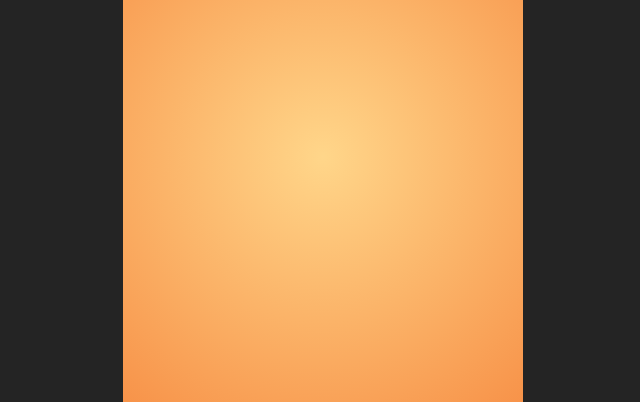
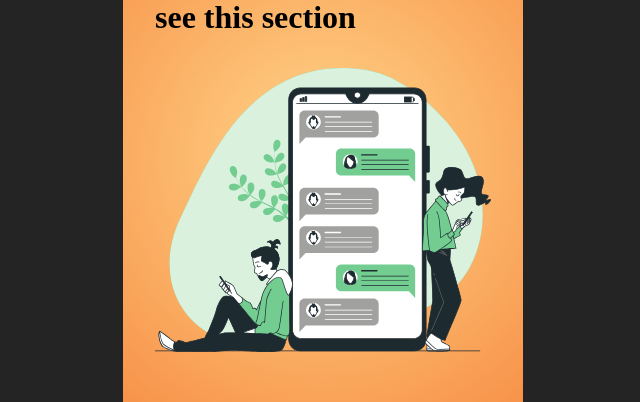
Before and after one commit to AngelDarco/chat-app, a React (Vite) app: page /home in a window 1280 px wide. Shown: the part 243-645 px from the top of the page, without its empty margins (317-957 px from the left). Built offline with nearby package versions, Linux system fonts and the light colour scheme; no server answers; the database is empty.

Commit message:
:wrench: firebase config to use services updated

```diff
--- a/src/components/messageNoLog/MessageNoLogged.tsx
+++ b/src/components/messageNoLog/MessageNoLogged.tsx
@@ -1,6 +1,21 @@
+import logo from "../../assets/nolog.svg";
 const MessageNoLogged = () => {
-	return (
-		<h1 className="loader"> you must be logged to see this section</h1>
-	);
+  return (
+    <div
+      style={{
+        display: "flex",
+        flexDirection: "column",
+        alignItems: "center",
+        justifyContent: "center",
+        gap: "2rem",
+        padding: "2rem",
+        width: "100%",
+        height: "100%",
+      }}
+    >
+      <h1> you must be logged to see this section</h1>
+      <img src={logo} alt="logo" style={{ width: "100%" }} />
+    </div>
+  );
 };
 export default MessageNoLogged;
--- a/src/firebase/firebase-config.ts
+++ b/src/firebase/firebase-config.ts
@@ -10,7 +10,8 @@ export const firebaseConfig = {
   projectId: import.meta.env.VITE_PROJECT_ID,
   storageBucket: import.meta.env.VITE_STORAGE_BUCKET,
   messagingSenderId: import.meta.env.VITE_MESSAGING_SENDER_ID,
-  appId: import.meta.env.VITE_APP_ID
+  appId: import.meta.env.VITE_APP_ID,
+  databaseURL: import.meta.env.VITE_DATABASE_URL,
 };
 
 // Initialize Firebase
--- a/src/hooks/useRealTimeDB.ts
+++ b/src/hooks/useRealTimeDB.ts
@@ -9,14 +9,14 @@ import {
   limitToLast,
   set,
 } from "firebase/database";
-import { intUpdateUserData, intContext, intAddFriend, intAddPersonalMessage, database } from "../types";
-import { firebaseConfig as fbConfig } from "../firebase/firebase-config";
-
-//  Firebase project configuration
-const firebaseConfig = {
-  ...fbConfig,
-  databaseURL: "https://darco-corporation-default-rtdb.firebaseio.com/",
-};
+import {
+  intUpdateUserData,
+  intContext,
+  intAddFriend,
+  intAddPersonalMessage,
+  database,
+} from "../types";
+import { firebaseConfig } from "../firebase/firebase-config";
 
 // Initialize Firebase
 const app = initializeApp(firebaseConfig);
@@ -87,18 +87,17 @@ const useRealTimeDB = () => {
   }
 
   // function to update the user messages in the firebase server
-  async function updateUserData(props: intUpdateUserData | intAddFriend){
+  async function updateUserData(props: intUpdateUserData | intAddFriend) {
     if (!props) return Promise.reject(new Error("no data found"));
     if (!(props as intUpdateUserData).userDB)
       return Promise.reject("userDB and messageId are required");
 
     // function to update the user messages in the firebase server
     interface updates {
-    [key: string]: intAddFriend | intUpdateUserData | intAddPersonalMessage
+      [key: string]: intAddFriend | intUpdateUserData | intAddPersonalMessage;
     }
     const updates: updates = {};
-  const publicMessages = (props: intUpdateUserData)=>{
-
+    const publicMessages = (props: intUpdateUserData) => {
       const {
         userName,
         message,
@@ -108,29 +107,25 @@ const useRealTimeDB = () => {
       } = props;
 
       return {
-      [userDB + messageId] : {
+        [userDB + messageId]: {
           userName,
           message,
           messageSendTime,
-      }
+        },
       };
     };
 
     //function to update the users friend list
-  const addFriend = (props: intAddFriend)=>{
-    const {
-      userDB,
-      userUid,
+    const addFriend = (props: intAddFriend) => {
+      const { userDB, userUid, friendUid } = props;
+      return {
+        [userDB + userUid + "/" + friendUid]: {
           friendUid,
-    } = props;
-    return {
-      [userDB + userUid+"/" + friendUid] : {
-        friendUid
-      }
+        },
       };
     };
 
-  const addChats = (props: intAddPersonalMessage)=>{
+    const addChats = (props: intAddPersonalMessage) => {
       const {
         userDB,
         uidFrom,
@@ -142,11 +137,11 @@ const useRealTimeDB = () => {
       } = props;
       // userDB: `chats/${uidFrom}/${uidTo}`,
       return {
-      [ userDB + uidFrom + "/" + uidTo + "/" + messageId ] : {
+        [userDB + uidFrom + "/" + uidTo + "/" + messageId]: {
           userName,
           message,
           messageSendTime,
-      }
+        },
       };
     };
 
@@ -154,9 +149,12 @@ const useRealTimeDB = () => {
 
     let dataUpdate = {};
 
-  if(props.userDB === "/public/" || props.userDB === "tests/") dataUpdate  = publicMessages(props as intUpdateUserData);
-  else if (props.userDB === "chats/") dataUpdate = addChats(props as intAddPersonalMessage);
-  else if (props.userDB === "friends/") dataUpdate = addFriend(props as intAddFriend);
+    if (props.userDB === "/public/" || props.userDB === "tests/")
+      dataUpdate = publicMessages(props as intUpdateUserData);
+    else if (props.userDB === "chats/")
+      dataUpdate = addChats(props as intAddPersonalMessage);
+    else if (props.userDB === "friends/")
+      dataUpdate = addFriend(props as intAddFriend);
     else return Promise.reject(new Error("invalid database path"));
 
     return new Promise((resolve, reject) => {
```
Also changed, not shown: src/context/Context.tsx (+12 -16 lines). Lines whose indentation alone changed are shown as unchanged.
